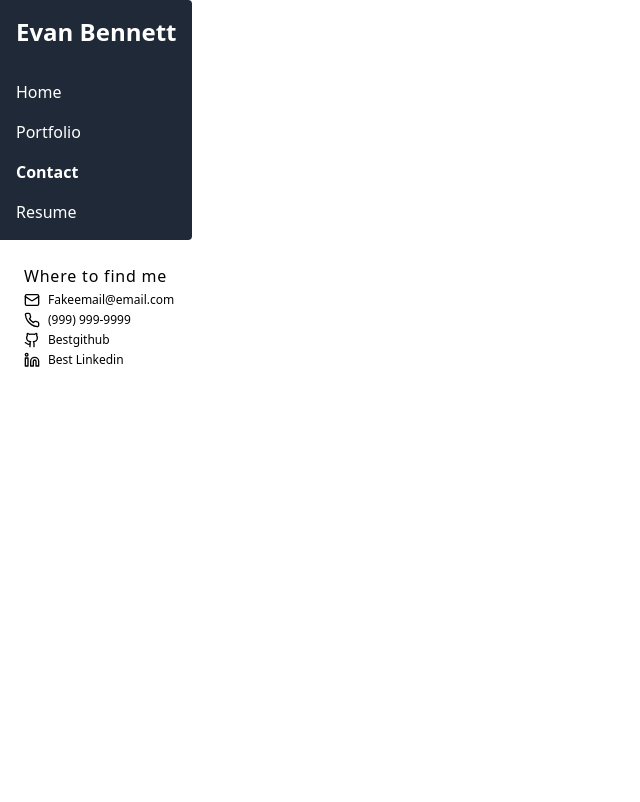
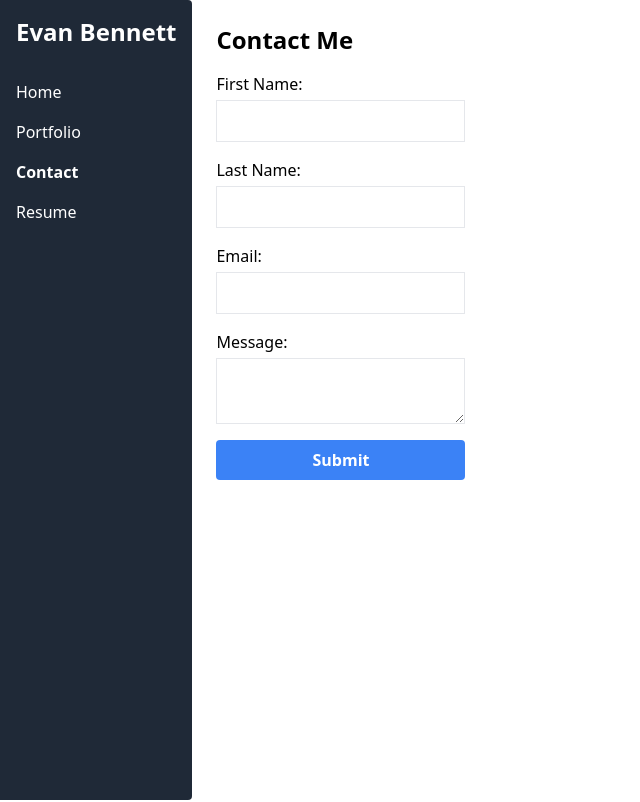
Before and after one commit to Evan8383/react-portfolio-template, a React (Vite) app: page /contact in a window 1280 px wide. Shown: the top 802 px of the page, without its empty margins (0-640 px from the left). Built offline with nearby package versions, Linux system fonts and the light colour scheme.

Commit message:
added basic contact form

```diff
--- a/src/pages/Contact.jsx
+++ b/src/pages/Contact.jsx
@@ -1,5 +1,52 @@
+import React, { useState } from 'react';
+
 function Contact() {
+  const [firstName, setFirstName] = useState('');
+  const [lastName, setLastName] = useState('');
+  const [email, setEmail] = useState('');
+  const [message, setMessage] = useState('');
+  const [submitted, setSubmitted] = useState(false);
 
+  const handleSubmit = (event) => {
+    event.preventDefault();
+    // Handle form submission here
+    console.log(`First Name: ${firstName}, Last Name: ${lastName}, Email: ${email}`);
+    setSubmitted('Thank you for your submission!');
+    setFirstName('');
+    setLastName('');
+    setEmail('');
+    setMessage('');
+    setTimeout(() => {
+      setSubmitted(false);
+    }, 3000);
+  };
+
+  return (
+    <div className="p-6 h-screen">
+      <h1 className="text-2xl font-bold mb-4">Contact Me</h1>
+      <form className="flex flex-col gap-4" onSubmit={handleSubmit}>
+        <label className="flex flex-col">
+          <span className="mb-1">First Name:</span>
+          <input type="text" className="border p-2" value={firstName} onChange={e => setFirstName(e.target.value)} required />
+        </label>
+        <label className="flex flex-col">
+          <span className="mb-1">Last Name:</span>
+          <input type="text" className="border p-2" value={lastName} onChange={e => setLastName(e.target.value)} required />
+        </label>
+        <label className="flex flex-col">
+          <span className="mb-1">Email:</span>
+          <input type="email" className="border p-2" value={email} onChange={e => setEmail(e.target.value)} required />
+        </label>
+        <label className="flex flex-col">
+          <span className="mb-1">Message:</span>
+          <textarea className="border p-2" value={message} onChange={e => setMessage(e.target.value)} required />
+        </label>
+        <button className="bg-blue-500 text-white font-bold py-2 px-4 rounded hover:bg-blue-700" type="submit">Submit</button>
+      </form>
+      {submitted && <p className="mt-4 text-green-500">{submitted}</p>}
+    </div>
+
+  );
 }
 
 export default Contact;
```
